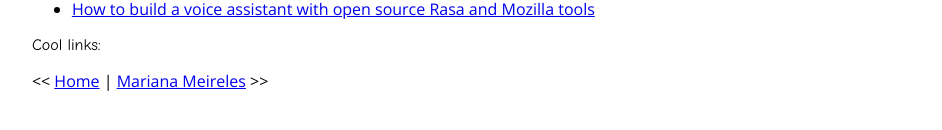
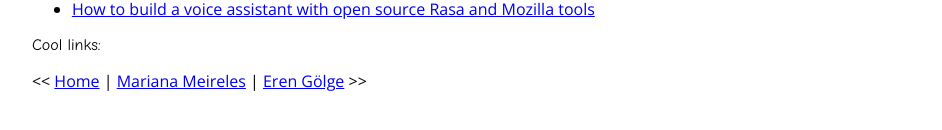
Before and after one commit to reuben/reuben.github.io, a plain HTML site: page index.html in a window 1280 px wide. Shown: the part 564-694 px from the top of the page, without its empty margins (169-1111 px from the left). Drawn offline with nearby package versions, Linux system fonts and the light colour scheme.

Commit message:
Add Eren to web ring

```diff
--- a/index.html
+++ b/index.html
@@ -50,7 +50,7 @@ body {
 </ul>
 <p class="cool">Cool links:</p>
 <p>
-<< <a href="https://reub.in">Home</a> | <a href="https://psychonautgirl.space">Mariana Meireles</a> >>
+<< <a href="https://reub.in/">Home</a> | <a href="https://psychonautgirl.space/">Mariana Meireles</a> | <a href="https://erogol.com/">Eren Gölge</a> >>
 </p>
 </div>
 </body>
```
